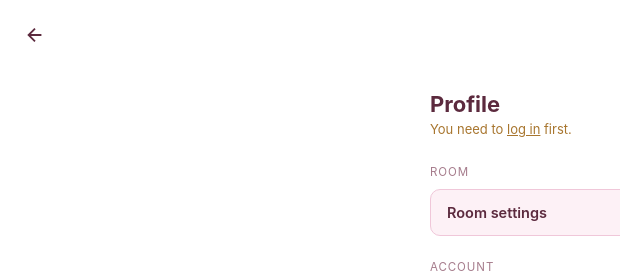
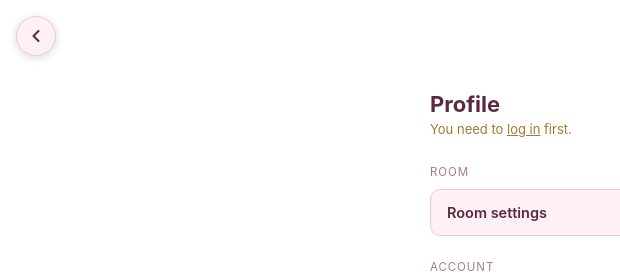
Before and after one commit to xerelle/Xerelle, a website: page public/model-profile.html in a window 1280 px wide. Shown: the top 280 px of the page, 0-620 px from the left. Drawn offline with Linux system fonts and the light colour scheme.

Commit message:
Update model-profile.html

```diff
--- a/public/model-profile.html
+++ b/public/model-profile.html
@@ -79,8 +79,8 @@
   <nav>
     <a href="/index.html"><img src="/logo.png" alt="Xerelle"></a>
   </nav>
-  <button onclick="xerelleGoBack()" style="position:fixed; top:16px; left:16px; z-index:20; background:none; border:none; color:var(--text-primary); cursor:pointer; padding:8px; display:flex;">
-    <svg viewBox="0 0 24 24" fill="none" stroke="currentColor" stroke-width="2" style="width:22px; height:22px;"><path d="M19 12H5M12 19l-7-7 7-7"/></svg>
+  <button onclick="xerelleGoBack()" style="position:fixed; top:16px; left:16px; z-index:20; background:var(--bg-surface); border:1px solid var(--border); border-radius:50%; color:var(--text-primary); cursor:pointer; width:40px; height:40px; display:flex; align-items:center; justify-content:center; box-shadow:0 2px 8px rgba(0,0,0,0.15);">
+    <svg viewBox="0 0 24 24" fill="none" stroke="currentColor" stroke-width="2.5" stroke-linecap="round" stroke-linejoin="round" style="width:20px; height:20px;"><path d="M15 18l-6-6 6-6"/></svg>
   </button>
   <div class="card">
     <div class="header-row">
```
